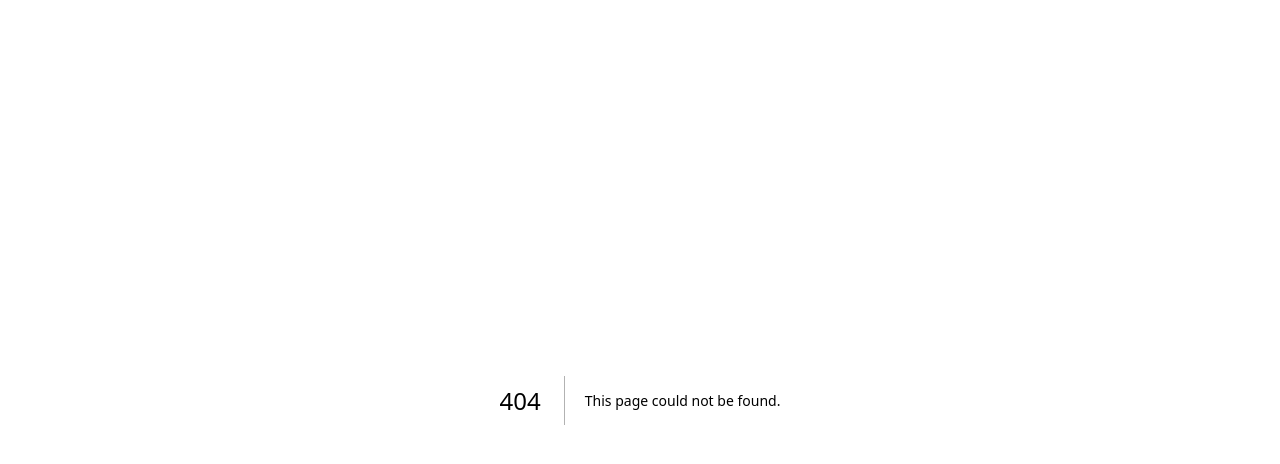
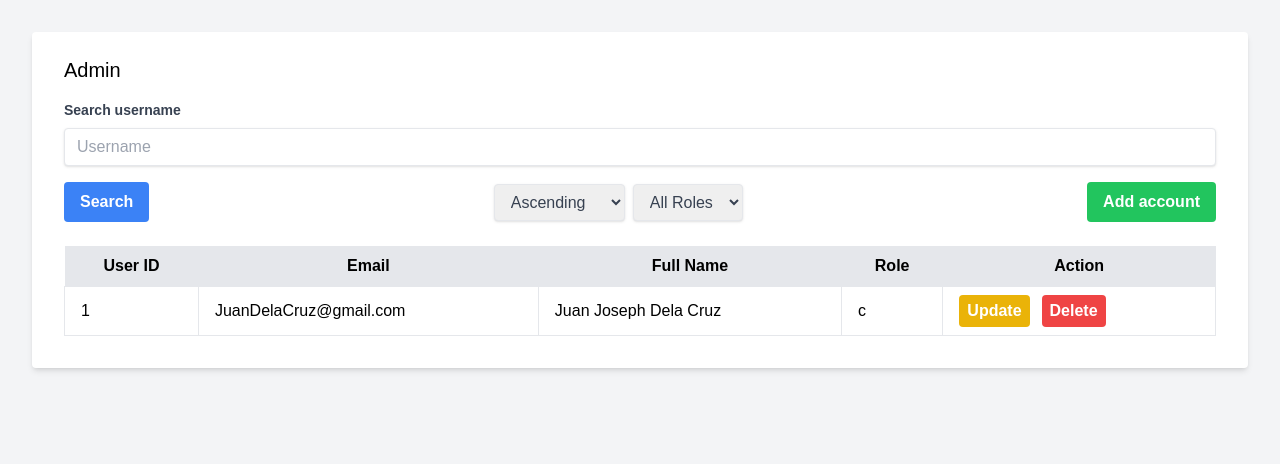
Before and after one commit to BluYiti/boltusaus-butterfly, a Next.js app: page /admin in a window 1280 px wide. Before the commit this address had no page. Shown: the top 464 px of the page. Built offline with nearby package versions, Linux system fonts and the light colour scheme.

Commit message:
Added file placeholders for all folders

```diff
--- /dev/null
+++ b/src/app/admin/page.tsx
@@ -0,0 +1,75 @@
+'use client'
+
+import React from 'react';
+
+const AdminDashboard = () => {
+  return (
+    <div className="text-black p-8 bg-gray-100 min-h-screen">
+      <div className="bg-white shadow-md rounded px-8 pt-6 pb-8 mb-4">
+        <h1 className="text-xl mb-4">Admin</h1>
+        <div className="mb-4">
+          <label className="block text-gray-700 text-sm font-bold mb-2" htmlFor="username">
+            Search username
+          </label>
+          <input className="shadow appearance-none border rounded w-full py-2 px-3 text-gray-700 leading-tight focus:outline-none focus:shadow-outline" id="username" type="text" placeholder="Username" />
+        </div>
+        <div className="flex justify-between items-center mb-6">
+          <div>
+            <button className="bg-blue-500 hover:bg-blue-700 text-white font-bold py-2 px-4 rounded">
+              Search
+            </button>
+          </div>
+          <div>
+            <select className="shadow border rounded py-2 px-3 text-gray-700 leading-tight focus:outline-none focus:shadow-outline">
+              <option>Ascending</option>
+              <option>Descending</option>
+            </select>
+            <select className="ml-2 shadow border rounded py-2 px-3 text-gray-700 leading-tight focus:outline-none focus:shadow-outline">
+              <option>All Roles</option>
+              <option>Admin</option>
+              <option>User</option>
+            </select>
+          </div>
+          <div>
+            <button className="bg-green-500 hover:bg-green-700 text-white font-bold py-2 px-4 rounded">
+              Add account
+            </button>
+          </div>
+        </div>
+        {/* Table for Users */}
+        <div className="overflow-x-auto">
+          <table className="table-auto w-full">
+            <thead>
+              <tr className="bg-gray-200">
+                <th className="px-4 py-2">User ID</th>
+                <th className="px-4 py-2">Email</th>
+                <th className="px-4 py-2">Full Name</th>
+                <th className="px-4 py-2">Role</th>
+                <th className="px-4 py-2">Action</th>
+              </tr>
+            </thead>
+            <tbody>
+              <tr>
+                <td className="border px-4 py-2">1</td>
+                <td className="border px-4 py-2">JuanDelaCruz@gmail.com</td>
+                <td className="border px-4 py-2">Juan Joseph Dela Cruz</td>
+                <td className="border px-4 py-2">c</td>
+                <td className="border px-4 py-2">
+                  <button className="bg-yellow-500 hover:bg-yellow-700 text-white font-bold py-1 px-2 rounded">
+                    Update
+                  </button>
+                  <button className="bg-red-500 ml-3 hover:bg-red-700 text-white font-bold py-1 px-2 rounded">
+                    Delete
+                  </button>
+                </td>
+              </tr>
+              {/* More rows */}
+            </tbody>
+          </table>
+        </div>
+      </div>
+    </div>
+  );
+};
+
+export default AdminDashboard;
--- a/src/app/appwrite.ts
+++ b/src/app/appwrite.ts
@@ -11,7 +11,6 @@ client
   .setEndpoint(process.env.NEXT_PUBLIC_APPWRITE_ENDPOINT)
   .setProject(process.env.NEXT_PUBLIC_PROJECT_ID);
 
-
 const account = new Account(client);
 
 export { client, account };
--- /dev/null
+++ b/src/app/associate/page.tsx
@@ -0,0 +1,12 @@
+'use client'
+
+const AssociatePage = () => {
+    return (
+      <div>
+        <h1>Welcome, Associate!</h1>
+        {/* Associates-specific content goes here */}
+      </div>
+    );
+  };
+
+  export default AssociatePage;
--- /dev/null
+++ b/src/app/client/page.tsx
@@ -0,0 +1,12 @@
+'use client'
+
+const ClientPage = () => {
+    return (
+      <div>
+        <h1>Welcome, Client!</h1>
+        {/* Client-specific content goes here */}
+      </div>
+    );
+  };
+
+  export default ClientPage;
--- a/src/app/login/page.tsx
+++ b/src/app/login/page.tsx
@@ -1,37 +1,81 @@
-import React from 'react';
+"use client"; // Mark this as a Client Component
+
+import React, { useState } from 'react';
+import { useRouter } from 'next/navigation'; // Use next/navigation instead of next/router
+import { account } from '../appwrite'; // Adjust path to appwrite.ts
+import { ID } from 'appwrite';
 
 const LoginPage: React.FC = () => {
+  const [username, setUsername] = useState('');
+  const [password, setPassword] = useState('');
+  const [error, setError] = useState<string | null>(null);
+  const router = useRouter(); // Updated import
+
+  // Handle form submission
+  const handleLogin = async (e: React.FormEvent<HTMLFormElement>) => {
+    e.preventDefault();
+    setError(null);
+
+    try {
+      // Use createSession instead of createEmailSession
+      const response = await account.createSession(username, password);
+      console.log('Login successful:', response);
+
+      // Fetch user account details
+      const user = await account.get();
+      const role = user.prefs.role; // Assuming role is stored in preferences
+
+      // Redirect based on role
+      switch (role) {
+        case 'client':
+          router.push('../client');
+          break;
+        case 'associate':
+          router.push('../associate');
+          break;
+        case 'psychotherapist':
+          router.push('../psychotherapist');
+          break;
+        case 'admin':
+          router.push('../admin');
+          break;
+        default:
+          setError('Role not found. Please contact support.');
+      }
+    } catch (error) {
+      console.error('Login failed:', error);
+      setError('Invalid login credentials. Please try again.');
+    }
+  };
+
   return (
     <div className="min-h-screen bg-blue-100 flex items-center justify-center">
-            {/* Main container that holds both the image and the form */}
       <div className="flex bg-white rounded-lg shadow-lg max-w-4xl w-full">
-
-                {/* Left side with the logo and text */}
         <div className="w-1/2 flex flex-col items-center justify-center bg-blue-50 p-8">
           <div className="flex flex-col items-center">
-                        {/* Replace this path with your actual logo path */}
             <img
               src="/images/ButterflyLanding.png"
               alt="A.M.Peralta Psychological Services"
               className="h-24 w-24 mb-4"
             />
           </div>
-                    <h2 className="text-xl font-semibold text-center">
+          <h2 className="text-black text-xl font-semibold text-center">
             A.M.Peralta Psychological Services
           </h2>
         </div>
 
-                {/* Right side with the login form */}
         <div className="w-1/2 p-8">
-                    <h2 className="text-center text-2xl font-semibold">
+          <h2 className="text-black text-center text-2xl font-semibold">
             WELCOME!
           </h2>
-                    <form className="mt-8 space-y-6">
+          <form className="mt-8 space-y-6" onSubmit={handleLogin}>
             <div className="rounded-md shadow-sm">
               <input
                 id="username"
                 name="username"
                 type="text"
+                value={username}
+                onChange={(e) => setUsername(e.target.value)}
                 autoComplete="username"
                 required
                 className="
@@ -59,6 +103,8 @@ const LoginPage: React.FC = () => {
                 id="password"
                 name="password"
                 type="password"
+                value={password}
+                onChange={(e) => setPassword(e.target.value)}
                 autoComplete="current-password"
                 required
                 className="
@@ -89,14 +135,7 @@ const LoginPage: React.FC = () => {
                   id="remember-me"
                   name="remember-me"
                   type="checkbox"
-                                    className="
-                                        h-4
-                                        w-4
-                                        text-indigo-600
-                                        focus:ring-indigo-500
-                                        border-gray-300
-                                        rounded
-                                    "
+                  className="h-4 w-4 text-indigo-600 focus:ring-indigo-500 border-gray-300 rounded"
                 />
                 <label htmlFor="remember-me" className="ml-2 block text-sm text-gray-900">
                   Remember Me
@@ -137,6 +176,7 @@ const LoginPage: React.FC = () => {
               </button>
             </div>
           </form>
+          {error && <p className="mt-4 text-red-500">{error}</p>}
         </div>
       </div>
     </div>
--- /dev/null
+++ b/src/app/psychotherapist/page.tsx
@@ -0,0 +1,12 @@
+'use client'
+
+const PsychotherapistPage = () => {
+    return (
+      <div>
+        <h1>Welcome, Psychotherapist!</h1>
+        {/* Psychotherapist-specific content goes here */}
+      </div>
+    );
+  };
+
+  export default PsychotherapistPage;
```
Lines whose indentation alone changed are shown as unchanged.
